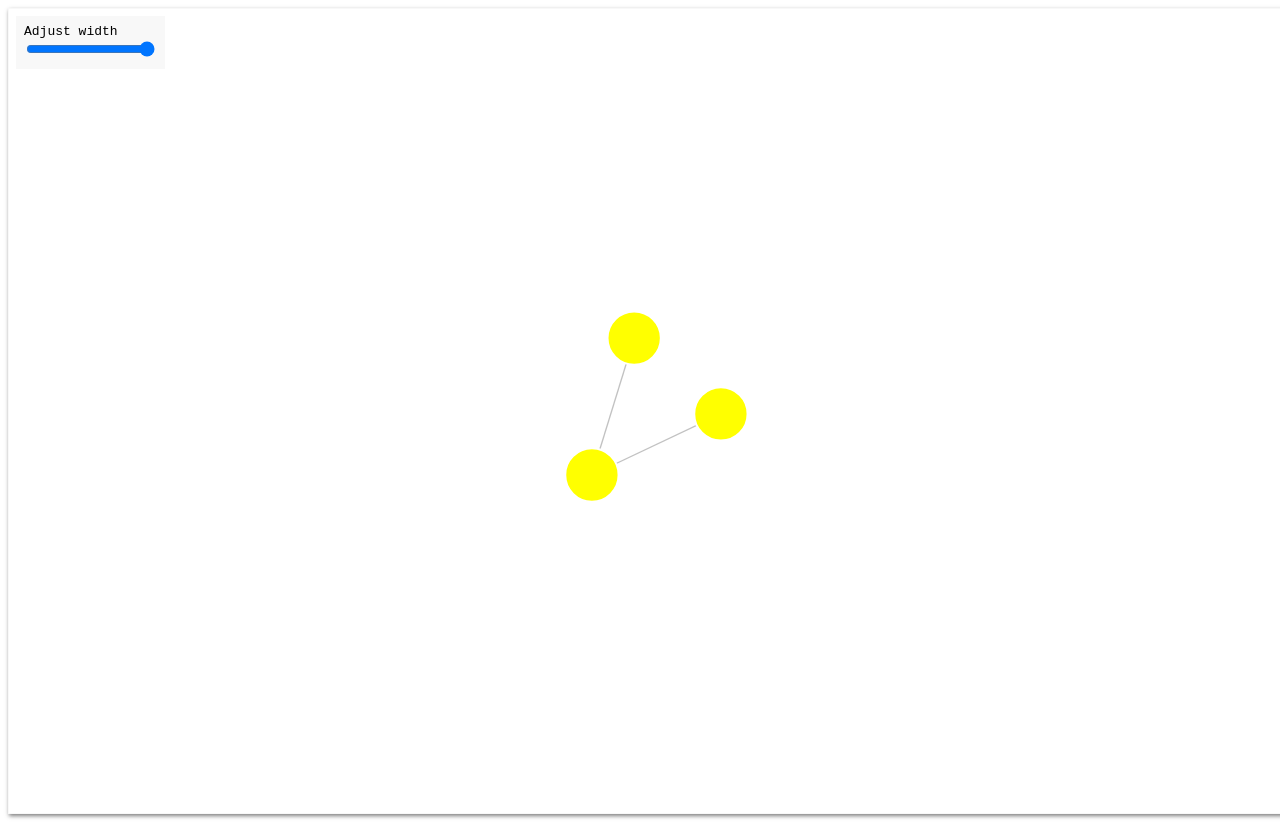
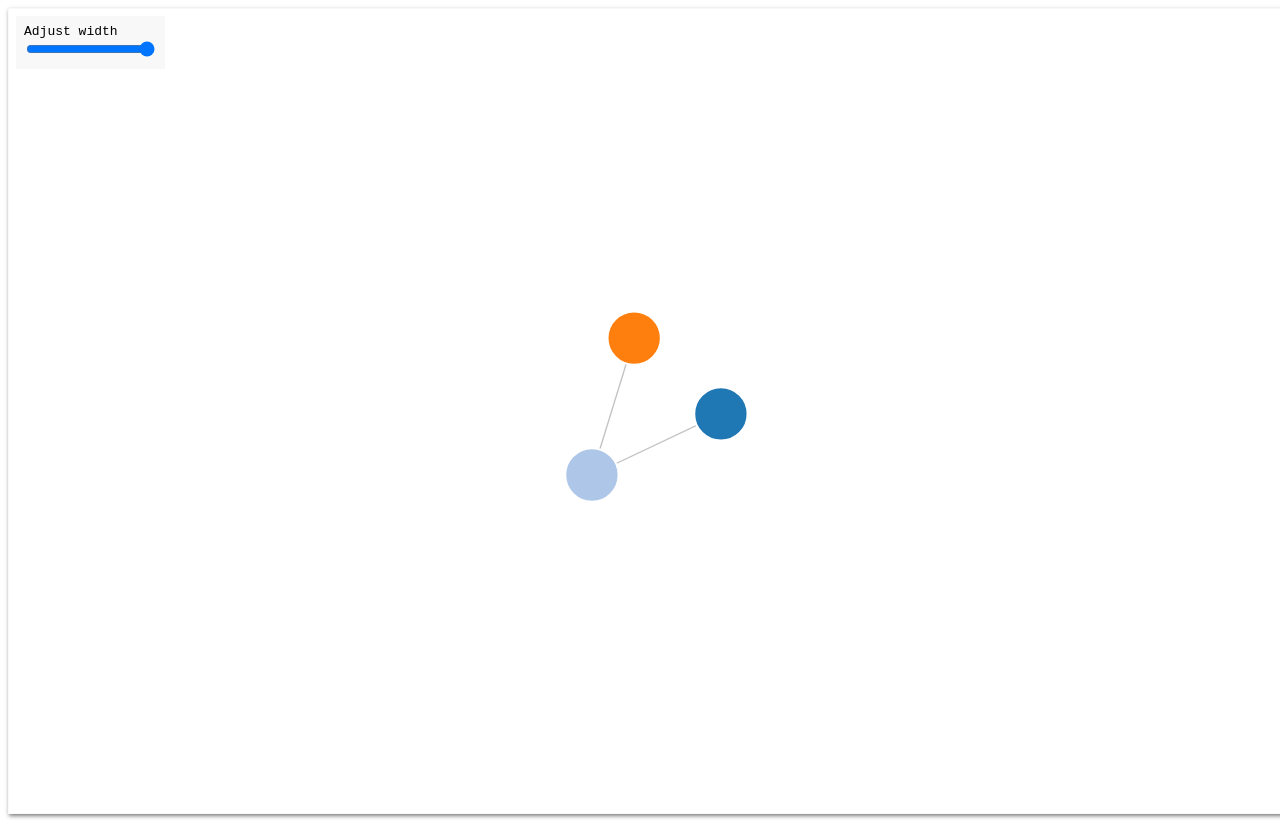
Before and after one commit to ravi4j/data-visualization-solutions, a plain HTML site: page animate-force.html in a window 1280 px wide. Drawn offline with nearby package versions, Linux system fonts and the light colour scheme.

Commit message:
change color scheme

```diff
--- a/animate-force.html
+++ b/animate-force.html
@@ -102,7 +102,9 @@
                             .data(that.graph.nodes)
                             .enter().append("circle")
                             .attr("r", 20)
-                            .attr("fill", "#ffff00")
+                            .attr("fill", function (d ,i) {
+                                return that.color(i);
+                            })
                             .call(d3.drag()
                                 .on("start", function dragstarted(d) {
                                     if (!d3.event.active) that.simulation.alphaTarget(0.3).restart();
```
